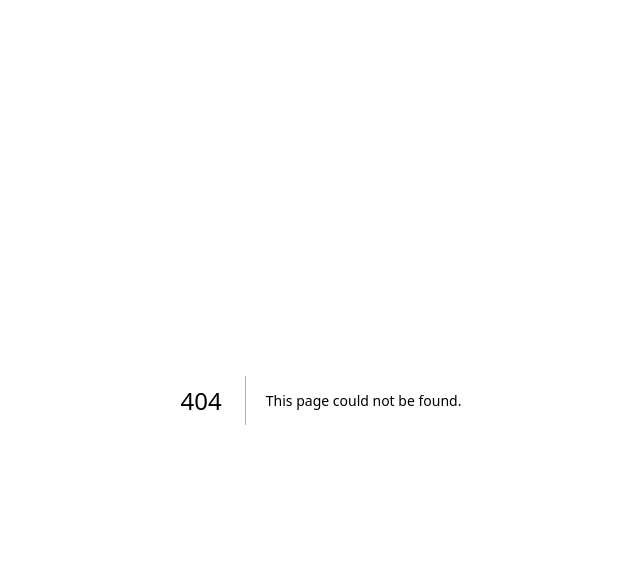
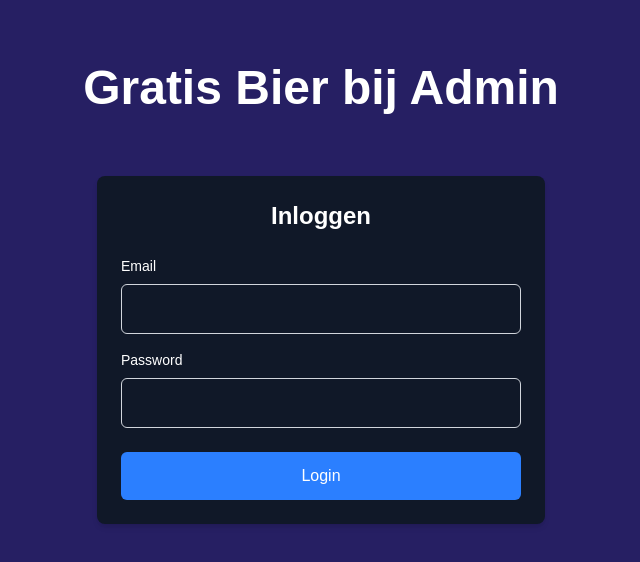
Before and after one commit to Benvdweg/gratis-bier-bij-rilana, a Next.js app: page /admin in a window 1280 px wide. Before the commit this address had no page. Shown: the top 562 px of the page, without its empty margins (319-959 px from the left). Built offline with nearby package versions, Linux system fonts and the light colour scheme.

Commit message:
Add validatelogin

```diff
--- a/seed-admin.js
+++ b/seed-admin.js
@@ -4,7 +4,7 @@ import { doc, setDoc } from "firebase/firestore";
 
 async function seedAdmin() {
 	try {
-		const adminEmail = "admin@gmail.com";
+		const adminEmail = "gebruiker@gmail.com";
 		const adminpassword = "Rilana123!";
 
 		const userCredential = await createUserWithEmailAndPassword(
@@ -16,9 +16,9 @@ async function seedAdmin() {
 
 		await setDoc(doc(db, "users", user.uid), {
 			email: adminEmail,
-			role: "admin",
+			role: "user",
 			createdAt: new Date(),
-			displayName: "Admin",
+			displayName: "Gebruiker",
 		});
 
 		console.log("Admin user created successfully:", user.uid);
--- /dev/null
+++ b/src/app/admin/page.jsx
@@ -0,0 +1,40 @@
+"use client";
+import { useState } from "react";
+import LoginForm from "@/app/components/LoginForm";
+
+export default function Admin() {
+	const [isLoggedIn, setIsLoggedIn] = useState(false);
+	const [userInfo, setUserInfo] = useState(null);
+
+	const handleLoginSuccess = (result) => {
+		setUserInfo(result);
+		setIsLoggedIn(true);
+		console.log("Login successful:", result);
+	};
+
+	if (!isLoggedIn) {
+		return (
+			<>
+				<div className="flex justify-center pt-16">
+					<h1 className="font-bold text-5xl mb-8">
+						Gratis Bier bij Admin
+					</h1>
+				</div>
+				<LoginForm
+					onLoginSuccess={handleLoginSuccess}
+					requiredRole="admin"
+				/>
+			</>
+		);
+	}
+
+	return (
+		<div>
+			<h1>Admin Panel</h1>
+			<div>
+				<button>Add Beer Stats</button>
+				<button>Manage Users</button>
+			</div>
+		</div>
+	);
+}
--- a/src/app/components/LoginForm.jsx
+++ b/src/app/components/LoginForm.jsx
@@ -1,20 +1,36 @@
 "use client";
 import { useState } from "react";
 import { loginUser } from "@/lib/auth";
+import { validateLogin } from "@/lib/validation";
 
-export default function LoginForm({ onLoginSuccess }) {
+export default function LoginForm({ onLoginSuccess, requiredRole }) {
 	const [email, setEmail] = useState("");
 	const [password, setPassword] = useState("");
+
 	const [error, setError] = useState("");
 	const [loading, setLoading] = useState(false);
 
+	const [emailError, setEmailError] = useState("");
+	const [passwordError, setPasswordError] = useState("");
+
 	const handleSubmit = async (e) => {
 		e.preventDefault();
-		setLoading(true);
 		setError("");
 
+		const { valid, errors } = validateLogin({ email, password });
+		setEmailError(errors.email);
+		setPasswordError(errors.password);
+
+		if (!valid) return;
+
+		setLoading(true);
 		try {
 			const result = await loginUser(email, password);
+
+			if (requiredRole && result.role !== requiredRole) {
+				throw new Error("Je hebt niet de juiste rechten.");
+			}
+
 			onLoginSuccess(result);
 		} catch (error) {
 			setError(error.message);
@@ -24,8 +40,8 @@ export default function LoginForm({ onLoginSuccess }) {
 	};
 
 	return (
-		<div className="max-w-md mx-auto mt-8 p-6 bg-white rounded-lg shadow-md">
-			<h2 className="text-2xl font-bold mb-6 text-center">Admin Login</h2>
+		<div className="max-w-md mx-auto mt-8 p-6 bg-gray-900 rounded-lg shadow-md">
+			<h2 className="text-2xl font-bold mb-6 text-center">Inloggen</h2>
 
 			<form onSubmit={handleSubmit}>
 				<div className="mb-4">
@@ -33,12 +49,16 @@ export default function LoginForm({ onLoginSuccess }) {
 						Email
 					</label>
 					<input
-						type="email"
+						type="text"
 						value={email}
 						onChange={(e) => setEmail(e.target.value)}
 						className="w-full p-3 border border-gray-300 rounded-md"
-						required
 					/>
+					{emailError && (
+						<p className="text-red-500 text-sm mt-1">
+							{emailError}
+						</p>
+					)}
 				</div>
 
 				<div className="mb-6">
@@ -50,8 +70,12 @@ export default function LoginForm({ onLoginSuccess }) {
 						value={password}
 						onChange={(e) => setPassword(e.target.value)}
 						className="w-full p-3 border border-gray-300 rounded-md"
-						required
 					/>
+					{passwordError && (
+						<p className="text-red-500 text-sm mt-1">
+							{passwordError}
+						</p>
+					)}
 				</div>
 
 				{error && (
@@ -63,9 +87,9 @@ export default function LoginForm({ onLoginSuccess }) {
 				<button
 					type="submit"
 					disabled={loading}
-					className="w-full bg-blue-500 text-white p-3 rounded-md hover:bg-blue-600 disabled:opacity-50"
+					className="w-full bg-blue-500 text-white p-3 rounded-md cursor-pointer hover:bg-blue-600 disabled:opacity-50"
 				>
-					{loading ? "Logging in..." : "Login"}
+					{loading ? "Inloggen..." : "Login"}
 				</button>
 			</form>
 		</div>
--- a/src/app/page.jsx
+++ b/src/app/page.jsx
@@ -14,7 +14,7 @@ export default function Home() {
 
 	if (isLoggedIn) {
 		return (
-			<div className="flex flex-col items-center pt-16">
+			<div className="flex justify-center pt-16">
 				<h1 className="font-bold text-5xl mb-8">
 					Gratis Bier bij Rilana
 				</h1>
@@ -29,9 +29,13 @@ export default function Home() {
 	}
 
 	return (
-		<div className="flex flex-col items-center pt-16">
-			<h1 className="font-bold text-5xl mb-8">Gratis Bier bij Rilana</h1>
+		<>
+			<div className="flex justify-center pt-16">
+				<h1 className="font-bold text-5xl mb-8">
+					Gratis Bier bij Rilana
+				</h1>
+			</div>
 			<LoginForm onLoginSuccess={handleLoginSuccess} />
-		</div>
+		</>
 	);
 }
--- /dev/null
+++ b/src/lib/validation.js
@@ -0,0 +1,25 @@
+export function validateLogin({ email, password }) {
+	const errors = { email: "", password: "" };
+	let valid = true;
+
+	if (!email) {
+		errors.email = "Email is verplicht.";
+		valid = false;
+	} else {
+		const emailRegex = /^[^\s@]+@[^\s@]+\.[^\s@]+$/;
+		if (!emailRegex.test(email)) {
+			errors.email = "Vul een geldig e-mailadres in.";
+			valid = false;
+		}
+	}
+
+	if (!password) {
+		errors.password = "Wachtwoord is verplicht.";
+		valid = false;
+	} else if (password.length < 6) {
+		errors.password = "Wachtwoord moet minstens 6 tekens lang zijn.";
+		valid = false;
+	}
+
+	return { valid, errors };
+}
```
